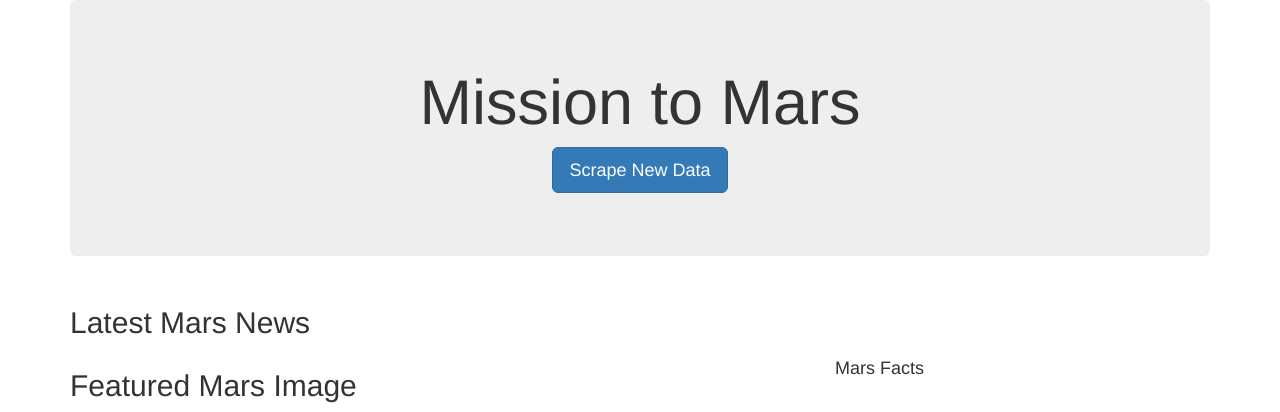
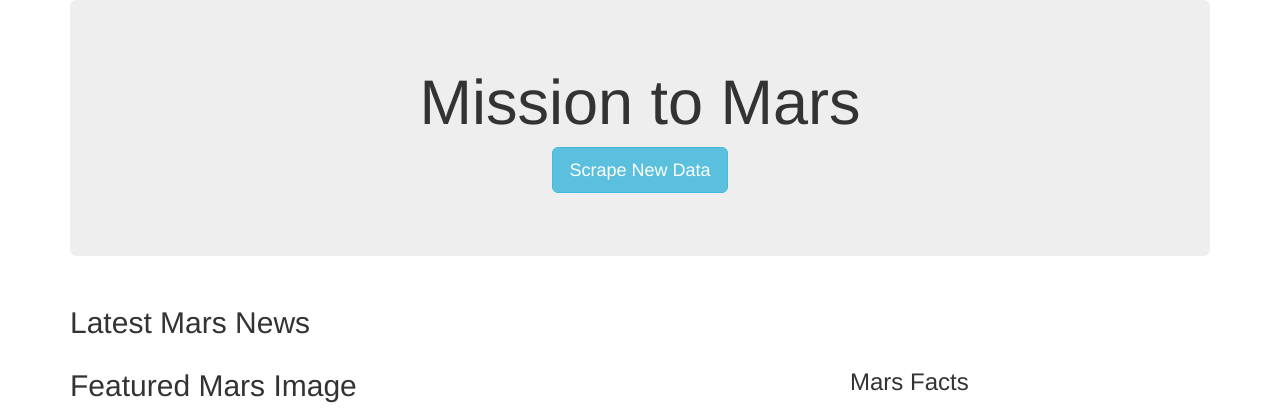
Before and after one commit to m-miley/Mission-to-Mars, a Flask app: page / in a window 1280 px wide. Shown: the top 412 px of the page. Run offline with Flask 2, Linux system fonts and the light colour scheme; data that the repository does not hold is empty; some libraries are stand-ins or nearby versions.

Commit message:
CSS style button/table

```diff
--- a/templates/index.html
+++ b/templates/index.html
@@ -4,7 +4,7 @@
     <meta charset="UTF-8">
     <meta http-equiv="X-UA-Compatible" content="IE=edge">
     <meta name="viewport" content="width=device-width, initial-scale=1.0">
-    <title>Document</title>
+    <title>Mission to Mars</title>
     <link
         rel="stylesheet"
         href="https://maxcdn.bootstrapcdn.com/bootstrap/3.3.7/css/bootstrap.min.css"
@@ -16,7 +16,7 @@
         <div class="jumbotron text-center">
             <!-- Add a button to activate scraping script -->
             <h1>Mission to Mars</h1>
-            <p><a class="btn btn-primary btn-lg" href="/scrape" role="button">Scrape New Data</a></p>
+            <p><a class="btn btn-info btn-lg" href="/scrape" role="button">Scrape New Data</a></p>
         </div>
         <!-- Mars News -->
         <div class="row" id="mars-news">
@@ -38,10 +38,10 @@
             </div>
             <!-- Mars Facts Table -->
             <div class="col-md-4">
-                <div class="row" id="mars-facts">
-                    <h4>Mars Facts</h4>
+                <table class="table table-striped" id="mars-facts">
+                    <h3>Mars Facts</h3>
                     {{ mars.facts | safe }}
-                </div>
+                </table>
             </div>
         </div>
 
```
